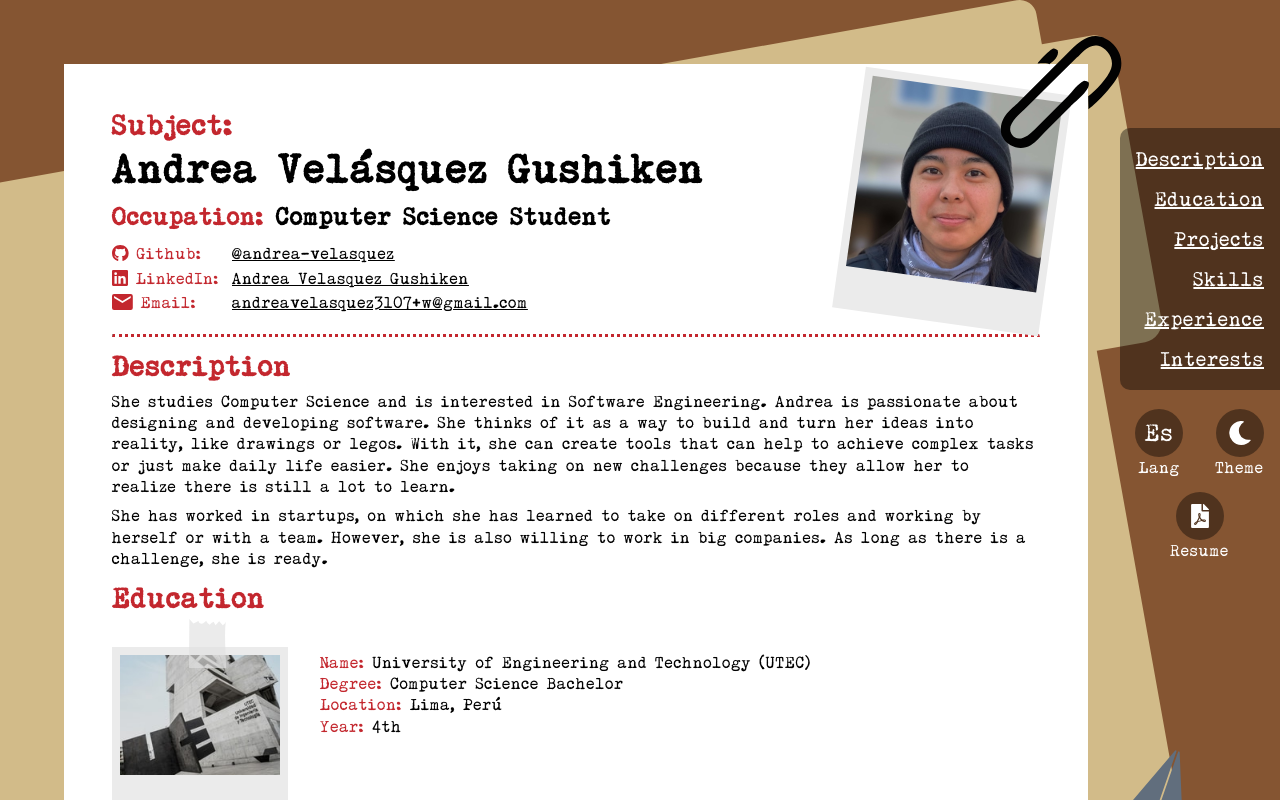
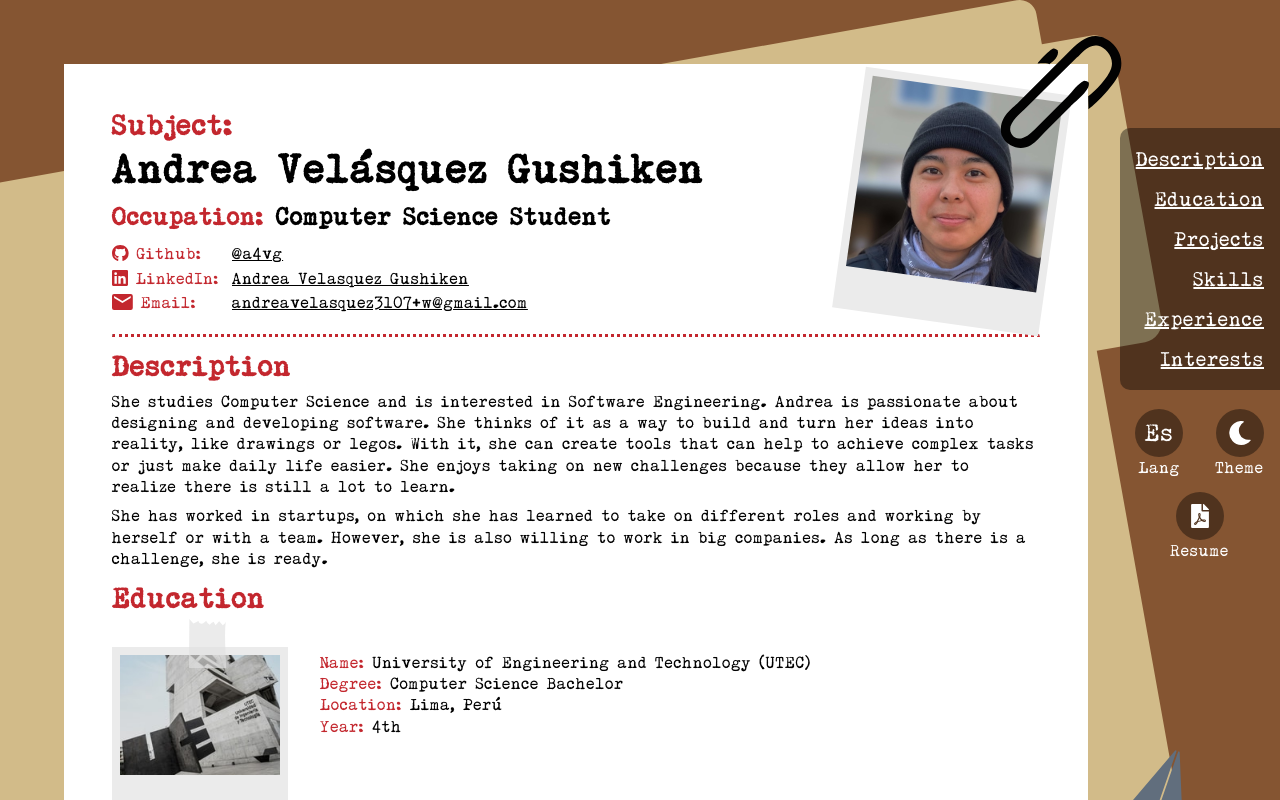
Before and after one commit to andrea-velasquez/andrea-velasquez.github.io, a React (Create React App) app: page / in a window 1280 px wide. Shown: the top 800 px of the page. Built offline with nearby package versions, Linux system fonts and the light colour scheme.

Commit message:
Change user name

```diff
--- a/package.json
+++ b/package.json
@@ -15,7 +15,7 @@
     "sass": "^1.26.8",
     "typescript": "^3.9.5"
   },
-  "homepage": "https://andrea-velasquez.github.io/",
+  "homepage": "https://a4vg.github.io/",
   "scripts": {
     "start": "react-scripts start",
     "build": "react-scripts build && cp CNAME ./build",
--- a/src/components/Header.jsx
+++ b/src/components/Header.jsx
@@ -9,8 +9,8 @@ class Header extends Component {
     accounts: [
       {
         site: "Github",
-        username: "@andrea-velasquez",
-        link: "https://github.com/andrea-velasquez/",
+        username: "@a4vg",
+        link: "https://github.com/a4vg/",
         logo: GithubLogo,
       },
       {
--- a/src/content/en/content.json
+++ b/src/content/en/content.json
@@ -29,14 +29,14 @@
       "name": "Personal Website",
       "imageFilename": "personal-website",
       "year": "2020",
-      "link": "https://github.com/andrea-velasquez/andrea-velasquez.github.io",
+      "link": "https://github.com/a4vg/a4vg.github.io",
       "technologies": ["React", "Sass"]
     },
     {
       "name": "WikiSearch",
       "imageFilename": "wikisearch",
       "year": "2020",
-      "link": "https://github.com/andrea-velasquez/wikisearch",
+      "link": "https://github.com/a4vg/wikisearch",
       "technologies": ["C++", "React"],
       "collaboratorsGithub": [
         "DanielUtec123", "fsocualaya", "juan4056"
@@ -75,7 +75,7 @@
       "name": "The CUAC Path",
       "imageFilename": "the-cuac-path",
       "year": "2017",
-      "link": "https://github.com/andrea-velasquez/TheCuacPath/",
+      "link": "https://github.com/a4vg/TheCuacPath/",
       "technologies": ["Game Maker"],
       "collaboratorsGithub": ["arturocuya", "lilvedaes"]
     },
@@ -83,7 +83,7 @@
       "name": "Esnaque",
       "imageFilename": "esnaque",
       "year": "2017",
-      "link": "https://github.com/andrea-velasquez/esnaque/",
+      "link": "https://github.com/a4vg/esnaque/",
       "technologies": ["Python"],
       "collaboratorsGithub": ["lilvedaes"]
     }
--- a/src/content/es/content.json
+++ b/src/content/es/content.json
@@ -29,14 +29,14 @@
       "name": "Página Personal",
       "imageFilename": "personal-website",
       "year": "2020",
-      "link": "https://github.com/andrea-velasquez/andrea-velasquez.github.io",
+      "link": "https://github.com/a4vg/a4vg.github.io",
       "technologies": ["React", "Sass"]
     },
     {
       "name": "WikiSearch",
       "imageFilename": "wikisearch",
       "year": "2020",
-      "link": "https://github.com/andrea-velasquez/wikisearch",
+      "link": "https://github.com/a4vg/wikisearch",
       "technologies": ["C++", "React"],
       "collaboratorsGithub": [
         "DanielUtec123", "fsocualaya", "juan4056"
@@ -75,7 +75,7 @@
       "name": "The CUAC Path",
       "imageFilename": "the-cuac-path",
       "year": "2017",
-      "link": "https://github.com/andrea-velasquez/TheCuacPath/",
+      "link": "https://github.com/a4vg/TheCuacPath/",
       "technologies": ["Game Maker"],
       "collaboratorsGithub": ["arturocuya", "lilvedaes"]
     },
@@ -83,7 +83,7 @@
       "name": "Esnaque",
       "imageFilename": "esnaque",
       "year": "2017",
-      "link": "https://github.com/andrea-velasquez/esnaque/",
+      "link": "https://github.com/a4vg/esnaque/",
       "technologies": ["Python"],
       "collaboratorsGithub": ["lilvedaes"]
     }
```
Also changed, not shown: 1 other file (tests, documents, lock files or other folders).
